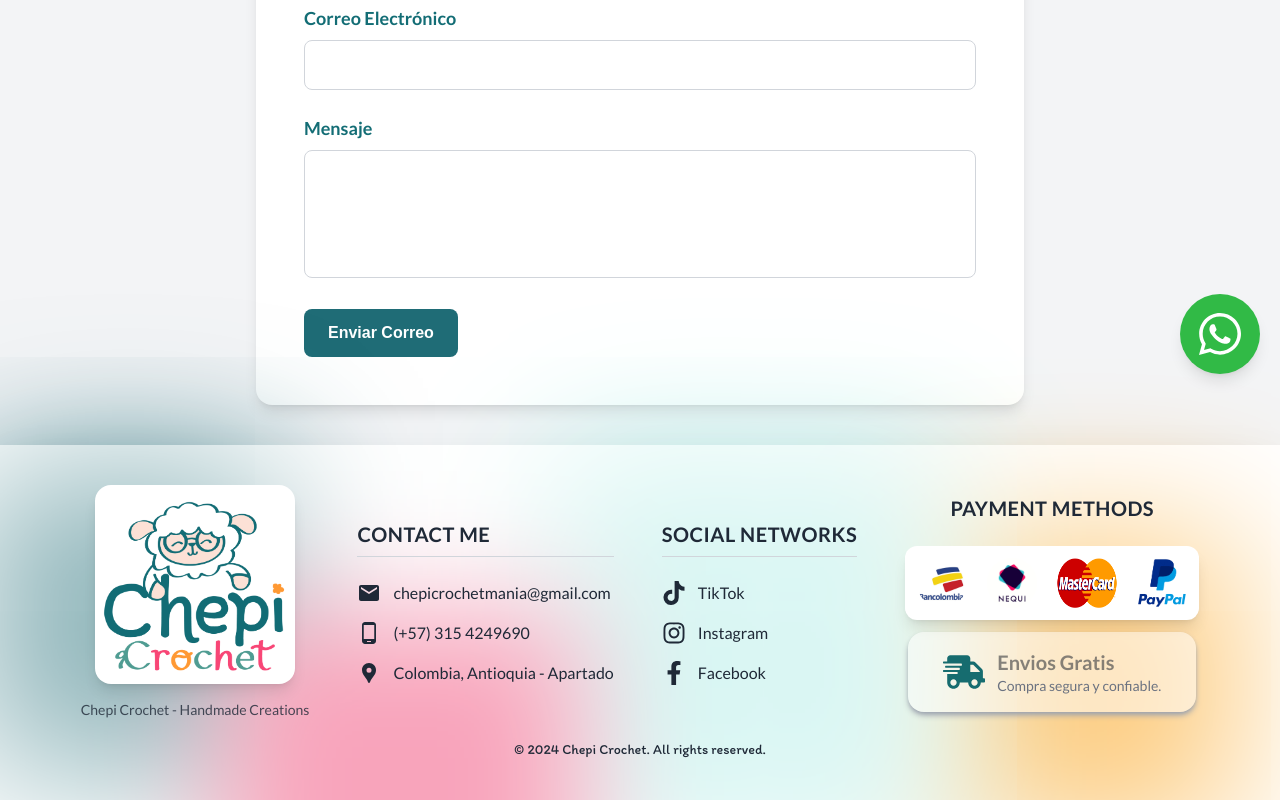
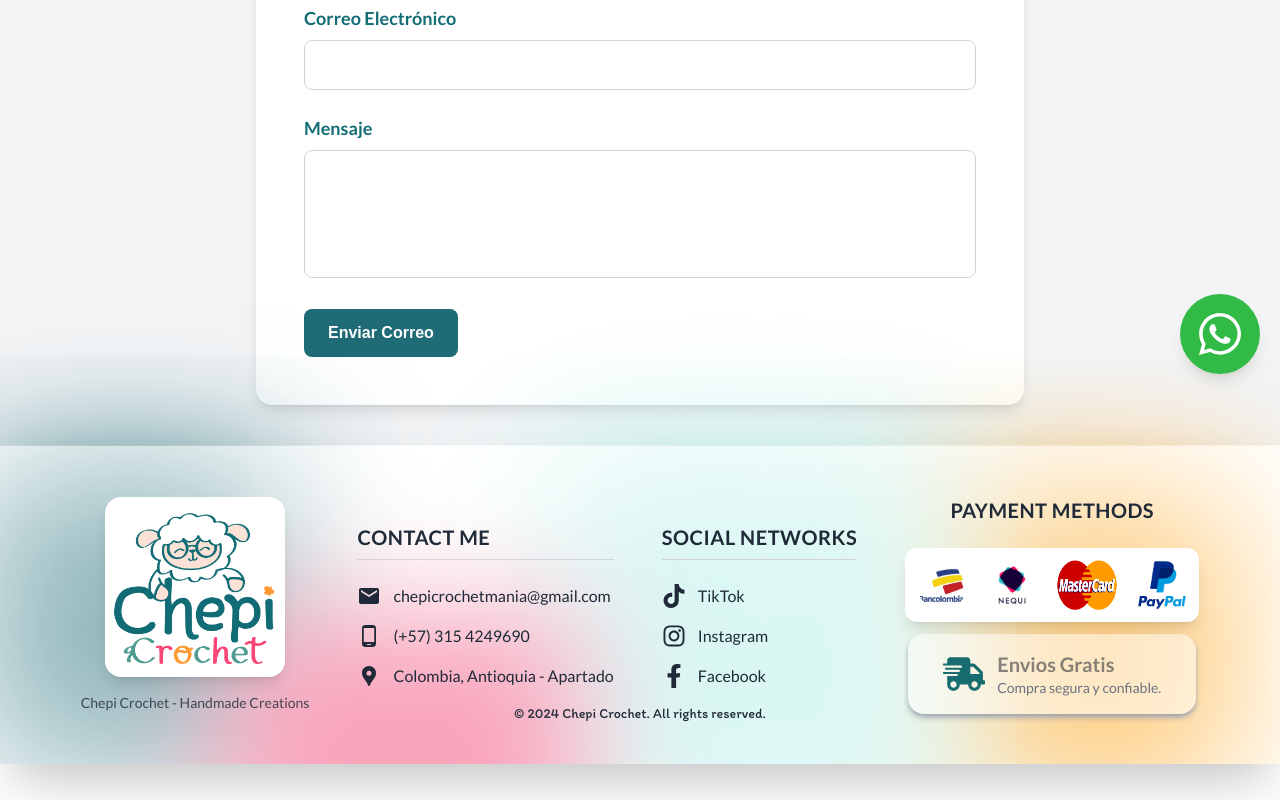
Before and after one commit to YedyDevx/amigurimi-pages, a Next.js app: page /pages/contact in a window 1280 px wide. Shown: the part 406-1206 px from the top of the page. After the commit the page ends 1170 px from the top, so only its background shows below. Built offline with nearby package versions, Linux system fonts and the light colour scheme.

Commit message:
Implementacion de animaciones con framer motion

```diff
--- a/package.json
+++ b/package.json
@@ -16,11 +16,10 @@
     "class-variance-authority": "^0.7.0",
     "clsx": "^2.1.1",
     "express": "^4.21.1",
-    "framer-motion": "^11.11.11",
+    "framer-motion": "^11.11.17",
     "lucide-react": "^0.454.0",
     "mongoose": "^8.8.1",
     "next": "^15.0.2",
-    "nodemailer": "^6.9.16",
     "nodemailer-mailgun-transport": "^2.1.5",
     "react": "^18.3.1",
     "react-dom": "^18.3.1",
--- a/src/app/components/Footer.jsx
+++ b/src/app/components/Footer.jsx
@@ -7,29 +7,47 @@ import Paypal from '../images/icons/icons-paypal.png';
 import { MdEmail, MdPhoneAndroid, MdLocationPin } from "react-icons/md";
 import { FaTiktok, FaFacebookF, FaInstagram, FaShippingFast } from "react-icons/fa";
 import AnimatedShinyText from "../../components/ui/animated-shiny-text"
-
+import { motion } from 'framer-motion'
 import Shadow from "./home/Shadow"
 
 export default function Footer() {
    return (
-      <>
-        <footer className="w-full relative ">
+      <footer className="w-full relative">
   <Shadow />
-            <div className="w-full mx-auto  flex flex-col px-20 justify-around items-center flex-wrap relative pt-10 bg-white bg-opacity-50 text-gray-800 font-lato shadow-2xl">
-               <div className='flex flex-col lg:flex-row gap-10 lg:gap-12 justify-between items-center max-w-[1500px]'>
-                  <div className="flex flex-col items-center text-center">
+  <motion.div
+    className="w-full mx-auto flex flex-col px-20 justify-around items-center flex-wrap relative pt-5 bg-white bg-opacity-50 text-gray-800 font-lato shadow-2xl"
+    initial={{ opacity: 10 }}
+    animate={{ opacity: -10 }}
+    whileInView={{ opacity: 1, y: 1 }}
+    exit={{ opacity: 100 }}
+    transition={{ duration: 1 }}
+    >
+    <div className="flex flex-col lg:flex-row gap-10 lg:gap-12 justify-between items-center max-w-[1500px]">
+      <motion.div
+      initial={{ opacity: -70 }}
+      animate={{ opacity: 1 }}
+      whileInView={{ opacity: 1, y: 30 }}
+      exit={{ opacity: 0 }}
+      transition={{ duration: 1.5 }}
+      className="flex flex-col items-center text-center">
         <Image
           src={LogoFooter}
           alt="logo-footer"
-                        width={200}
+          width={180}
           className="mb-4 p-2 bg-white rounded-2xl shadow-lg"
         />
         <p className="text-sm opacity-80">
           Chepi Crochet - Handmade Creations
         </p>
-                  </div>
+      </motion.div>
 
-                  <div className="flex flex-col gap-4 text-gray-800">
+      <motion.div
+      initial={{ opacity: -70 }}
+      animate={{ opacity: 1 }}
+      whileInView={{ opacity: 1, y: 30 }}
+      exit={{ opacity: 0 }}
+      transition={{ duration: 2 }}
+      className="flex flex-col gap-4 text-gray-800">
         <h2 className="text-xl font-bold uppercase tracking-wide mb-2 border-b border-gray-300 pb-2">Contact Me</h2>
         <div className="flex items-center gap-3">
           <MdEmail className="text-2xl" />
@@ -43,9 +61,15 @@ export default function Footer() {
           <MdLocationPin className="text-2xl" />
           <span>Colombia, Antioquia - Apartado</span>
         </div>
-                  </div>
+      </motion.div>
 
-                  <div className="flex flex-col gap-4 text-gray-800">
+      <motion.div
+      initial={{ opacity: -70 }}
+      animate={{ opacity: 1 }}
+      whileInView={{ opacity: 1, y: 30 }}
+      exit={{ opacity: 0 }}
+      transition={{ duration: 2 }}
+      className="flex flex-col gap-4 text-gray-800">
         <h2 className="text-xl font-bold uppercase tracking-wide mb-2 border-b border-gray-300 pb-2">Social Networks</h2>
         <div className="flex items-center gap-3">
           <FaTiktok className="text-2xl" />
@@ -59,9 +83,15 @@ export default function Footer() {
           <FaFacebookF className="text-2xl" />
           <a href="#" className="hover:text-pink-400 transition-colors duration-200 hover:underline">Facebook</a>
         </div>
-                  </div>
+      </motion.div>
 
-                  <div className="flex flex-col gap-3 items-center text-gray-800">
+      <motion.div
+       initial={{ opacity: -70 }}
+      animate={{ opacity: 1 }}
+      whileInView={{ opacity: 1, y: 30 }}
+      exit={{ opacity: 0 }}
+      transition={{ duration: 2 }}
+      className="flex flex-col gap-3 items-center text-gray-800">
         <h2 className="text-xl font-bold uppercase tracking-wide mb-3">Payment Methods</h2>
         <div className="flex gap-5 bg-white p-3 rounded-xl shadow-lg">
           <Image src={Bancolombia} alt="Bancolombia" width={50} height={50} className="rounded-full" />
@@ -78,13 +108,12 @@ export default function Footer() {
             </AnimatedShinyText>
           </div>
         </div>
-                  </div>
+      </motion.div>
     </div>
     <div className="text-center pb-10 pt-10 xl:pt-5 text-gray-800 text-sm font-itim">
       &copy; {new Date().getFullYear()} Chepi Crochet. All rights reserved.
     </div>
-            </div>
+  </motion.div>
 </footer>
-      </>
    );
 }
--- a/src/app/components/Spinner.jsx
+++ b/src/app/components/Spinner.jsx
@@ -1,18 +1,24 @@
 import { ColorRing } from 'react-loader-spinner'
+import { motion } from "framer-motion"
 
 export default function Spinner () {
 
    return (
-      <div className='flex items-center justify-center h-screen'>
+
+      <motion.div
+      initial={{ scale: 0.1 }}
+      transition={{ duration: 0.8 }}
+      animate={{ scale: 1, ease: "easeOut"}}
+       className='flex items-center justify-center h-screen'>
          <ColorRing
             visible={true}
-            height="120"
-            width="120"
+            height="100"
+            width="100"
             ariaLabel="color-ring-loading"
             wrapperStyle={{}}
             wrapperClass="color-ring-wrapper"
             colors={['#b4eee8', '#f24877', '#fb9a00', '#1f6c76', '#f24877']}
          />
-      </div>
+      </motion.div>
    )
 }
--- a/src/app/components/home/SectionWelcome.jsx
+++ b/src/app/components/home/SectionWelcome.jsx
@@ -2,10 +2,15 @@ import Image from 'next/image';
 import ImgFondo from '../../images/fondo.jpg';
 import Shadow from './Shadow';
 import Welcome from './Welcome';
+import { motion } from 'framer-motion'
 
 export default function SectionInicio() {
    return (
-      <div className="2xl:max-w-[1200px] flex justify-center w-full m-auto relative mt-24 px-4 sm:px-6 lg:px-8">
+      <motion.div
+      initial={{ scale: 0.5 }}
+      transition={{ duration: 1 }}
+      animate={{ scale: 1, ease: "easeOut"}}
+      className="2xl:max-w-[1200px] flex justify-center w-full m-auto relative mt-24 px-4 sm:px-6 lg:px-8">
          <Shadow/>
          <div className="w-[1200px] h-[520px] bg-[rgba(255,255,255,0.5)] shadow-lg shadow-[rgba(0,0,0,0.5)] relative rounded-3xl overflow-hidden flex flex-col lg:flex-row items-center justify-center">
             <div className="hidden lg:block w-full lg:w-1/2 h-[250px] sm:h-[400px] lg:h-full relative">
@@ -17,6 +22,6 @@ export default function SectionInicio() {
             </div>
             <Welcome/>
          </div>
-      </div>
+      </motion.div>
    );
 }
--- a/src/app/components/product/Pagination.jsx
+++ b/src/app/components/product/Pagination.jsx
@@ -1,6 +1,14 @@
+import { motion } from 'framer-motion'
+
 export default function Pagination({ totalPages, currentPage, onPageChange }) {
    return (
-      <div className="flex justify-center gap-2 mt-14">
+      <motion.div
+      initial={{ opacity: 10 }}
+      animate={{ opacity: -10 }}
+      whileInView={{ opacity: 1, y: 1 }}
+      exit={{ opacity: 100 }}
+      transition={{ duration: 1 }}
+      className="flex justify-center gap-2 mt-14">
          {Array.from({ length: totalPages }, (_, i) => (
             <button
                key={i}
@@ -14,6 +22,6 @@ export default function Pagination({ totalPages, currentPage, onPageChange }) {
                {i + 1}
             </button>
          ))}
-      </div>
+      </motion.div>
    );
 }
--- a/src/app/components/product/ProductCard.jsx
+++ b/src/app/components/product/ProductCard.jsx
@@ -1,12 +1,17 @@
 import Image from 'next/image';
 import { HiOutlineShoppingCart } from "react-icons/hi";
 import ProductBuy from './ProductBuy';
+import {motion} from 'framer-motion'
 
 export default function ProductCard({ product, addToCart }) {
 
    return (
       <div className="w-64 h-[440px] mb-5">
-         <div className="bg-white shadow-lg shadow-gray-600 rounded-2xl p-4 flex flex-col items-center transition-transform transform hover:scale-105 duration-300 ease-in-out">
+         <motion.div
+               initial={{ opacity: 0, y: 20 }}
+               whileInView={{ opacity: 1, y: 0 }}
+               transition={{ delay: 0.2 }}
+                className="bg-white shadow-lg shadow-gray-600 rounded-2xl p-4 flex flex-col items-center transition-transform transform hover:scale-105 duration-300 ease-in-out">
             <div className="w-full h-60 rounded-lg overflow-hidden mb-4">
                   <Image
                      className="object-cover w-full h-full"
@@ -30,7 +35,7 @@ export default function ProductCard({ product, addToCart }) {
                </button>
                <ProductBuy product={product} />
             </div>
-         </div>
+         </motion.div>
       </div>
    );
 }
--- a/src/app/components/product/SectionAllProducts.jsx
+++ b/src/app/components/product/SectionAllProducts.jsx
@@ -1,6 +1,7 @@
+
 "use client";
 import { useState } from 'react';
-import { useCart } from '../cart/CartContext';
+import { useCart } from '../cart/CartContext'
 import ProductCard from './ProductCard';
 import Pagination from './Pagination';
 import products from '../../data/products';
--- a/src/app/components/product/SectionPack.jsx
+++ b/src/app/components/product/SectionPack.jsx
@@ -4,7 +4,7 @@ import { Swiper, SwiperSlide } from 'swiper/react';
 import 'swiper/css';
 import 'swiper/css/effect-cards';
 import { EffectCards } from 'swiper/modules';
-
+import {motion} from 'framer-motion'
 import Pack1 from '../../images/pack/empaque.png';
 import Pack2 from '../../images/pack/pack.png';
 import Pack3 from '../../images/pack/pack-target.png';
@@ -12,13 +12,13 @@ import Pack3 from '../../images/pack/pack-target.png';
 const pack = [
   {
     img: Pack1,
-    title: 'Empaque Elegante',
+    title: 'Elegante',
     description:
       'Cada producto se presenta en un empaque único y cuidadosamente diseñado. Incluye una caja personalizada con el logotipo de nuestra marca y decoraciones distintivas.',
   },
   {
     img: Pack2,
-    title: 'Diseño Minimalista',
+    title: 'Minimalista',
     description:
       'Nuestro empaque destaca por su diseño minimalista, reflejando la esencia de cada producto con detalles simples pero impactantes.',
   },
@@ -35,9 +35,13 @@ export default function SectionPack() {
   const nextRef = useRef(null);
 
   return (
-    <div className="max-w-2xl mx-auto p-6">
+    <motion.div
+    initial={{ opacity: 0, y: 20 }}
+    whileInView={{ opacity: 1, y: 0 }}
+    transition={{ delay: 0.2 }}
+    className="max-w-2xl mx-auto p-6">
       <h2 className="text-2xl font-bold text-center text-[#1f6c76] mb-6">
-        Empaques Destacados
+        Empaquetado del Producto
       </h2>
 
       <div className="relative">
@@ -75,6 +79,6 @@ export default function SectionPack() {
           ))}
         </Swiper>
       </div>
-    </div>
+    </motion.div>
   );
 }
```
Also changed, not shown: src/app/components/Header.jsx (+25 -15 lines), src/app/components/home/FooterWelcome.jsx (+10 -3 lines), 1 other file (tests, documents, lock files or other folders). Lines whose indentation alone changed are shown as unchanged.
